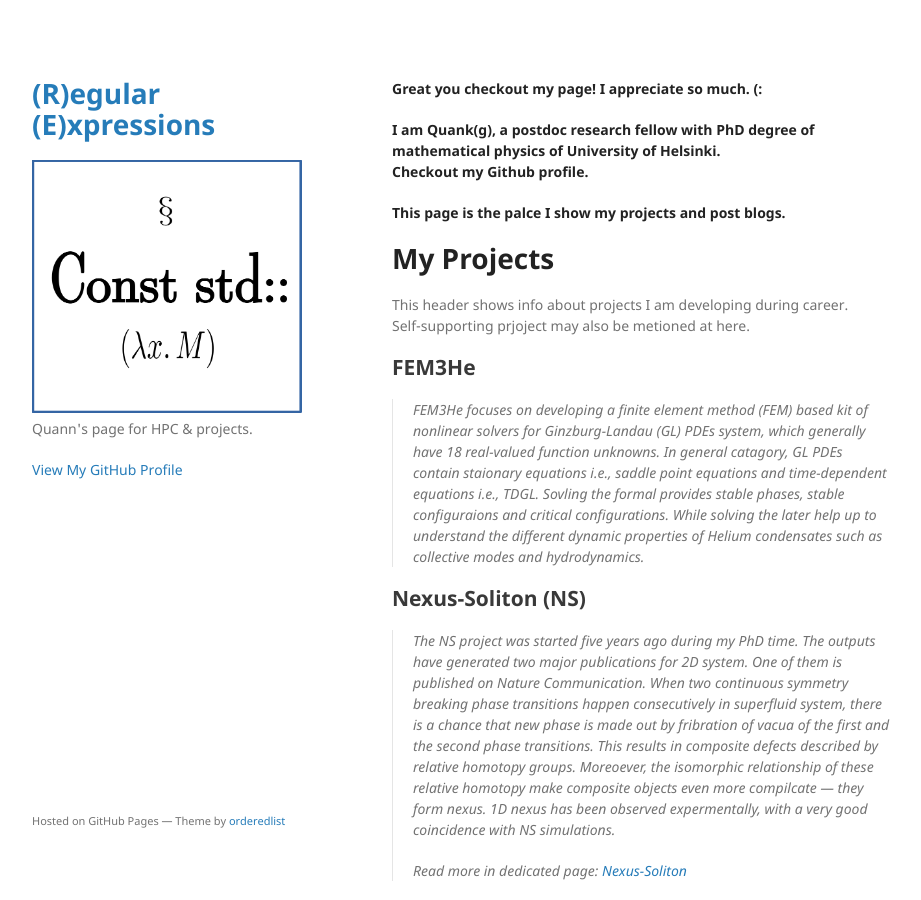
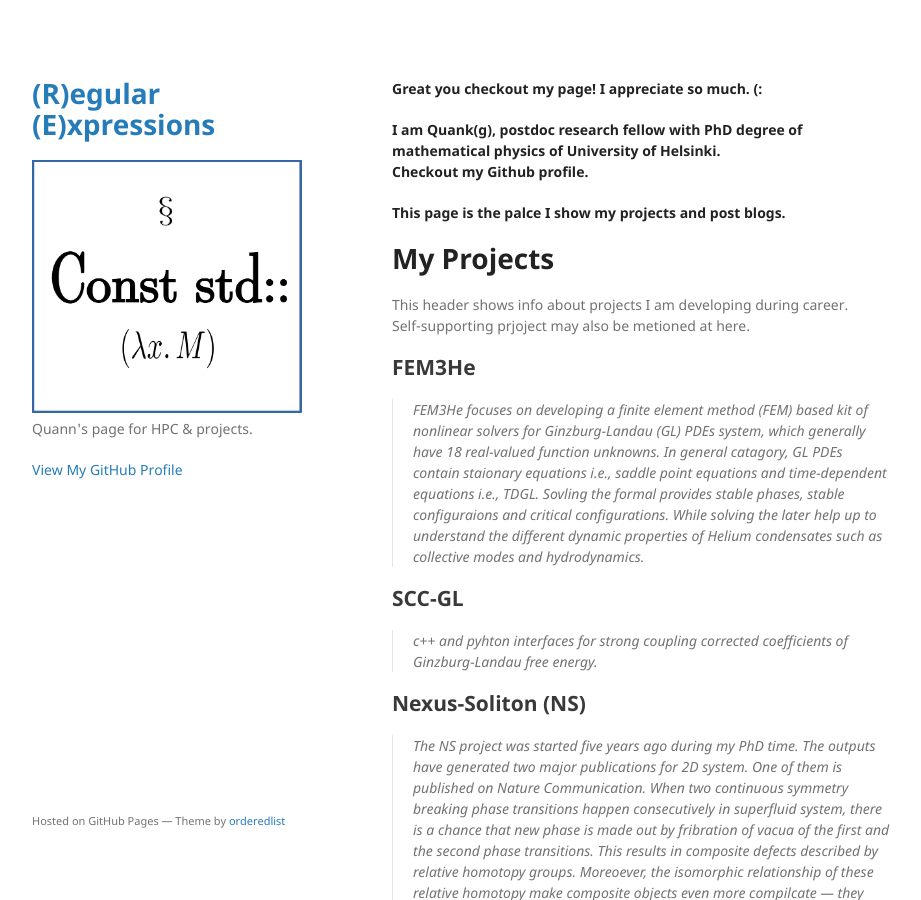
Before and after one commit to Quank-hpc/Quank-hpc.github.io, a Jekyll site: the page built from index.md, in a window 1280 px wide and 900 px high. Shown: the whole window, without its empty margins (178-1099 px from the left). Built offline with Jekyll 4.4.1, drawn with Linux system fonts in a browser that asks for light colours.

Commit message:
edit index.md

```diff
--- a/index.md
+++ b/index.md
@@ -4,7 +4,7 @@ layout: default
 
 **Great you checkout my page! I appreciate so much. (:**
 
-**I am Quank(g), a postdoc research fellow with PhD degree of mathematical physics of University of Helsinki.**
+**I am Quank(g), postdoc research fellow with PhD degree of mathematical physics of University of Helsinki.**
 <br/>
 **Checkout my Github profile.**
 
@@ -21,6 +21,10 @@ Self-supporting prjoject may also be metioned at here.
 > FEM3He focuses on developing a finite element method (FEM) based kit of nonlinear solvers for Ginzburg-Landau (GL) PDEs system, which generally have 18 real-valued function unknowns.
 > In general catagory, GL PDEs contain staionary equations i.e., saddle point equations and time-dependent equations i.e., TDGL. Sovling the formal provides stable phases, stable configuraions and
 > critical configurations. While solving the later help up to understand the different dynamic properties of Helium condensates such as collective modes and hydrodynamics.
+
+## SCC-GL
+
+> c++ and pyhton interfaces for strong coupling corrected coefficients of Ginzburg-Landau free energy.
 
 ## Nexus-Soliton (NS)
 
```
